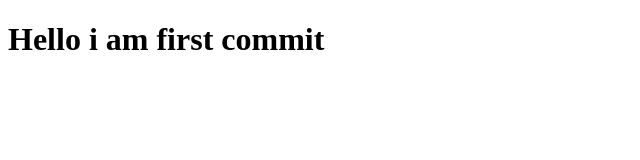
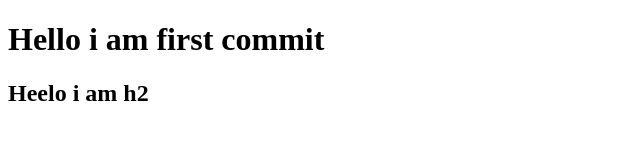
Before and after one commit to Paraschowdhary098/MyFirstGitRepo, a plain HTML site: page index.html in a window 1280 px wide. Shown: the whole page, without its empty margins (0-640 px from the left). Drawn offline with Linux system fonts and the light colour scheme.

Commit message:
changed h2

```diff
--- a/index.html
+++ b/index.html
@@ -7,5 +7,6 @@
 </head>
 <body>
     <h1>Hello i am first commit</h1>
+    <h2>Heelo i am h2</h2>
 </body>
 </html>
```
